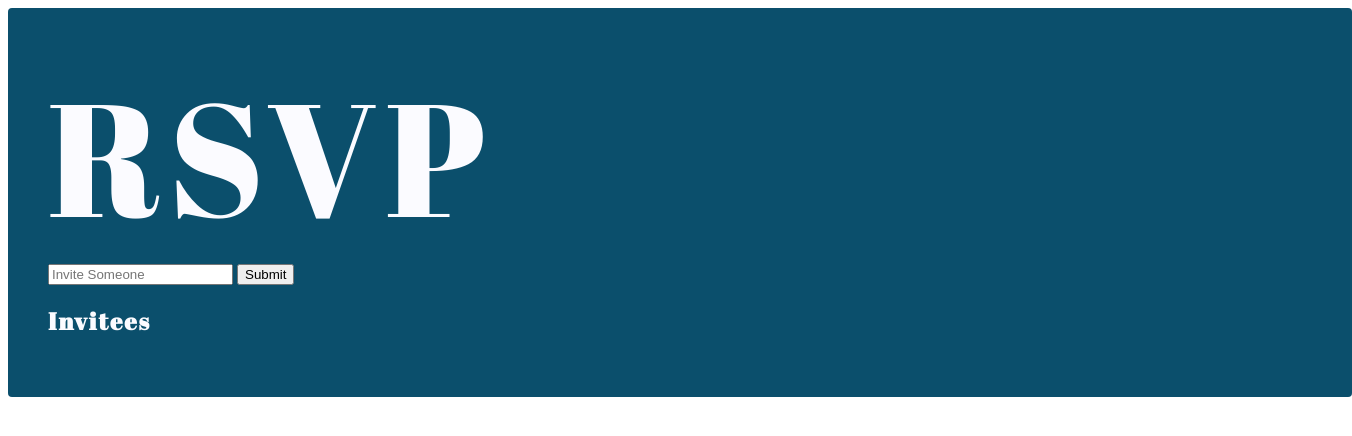
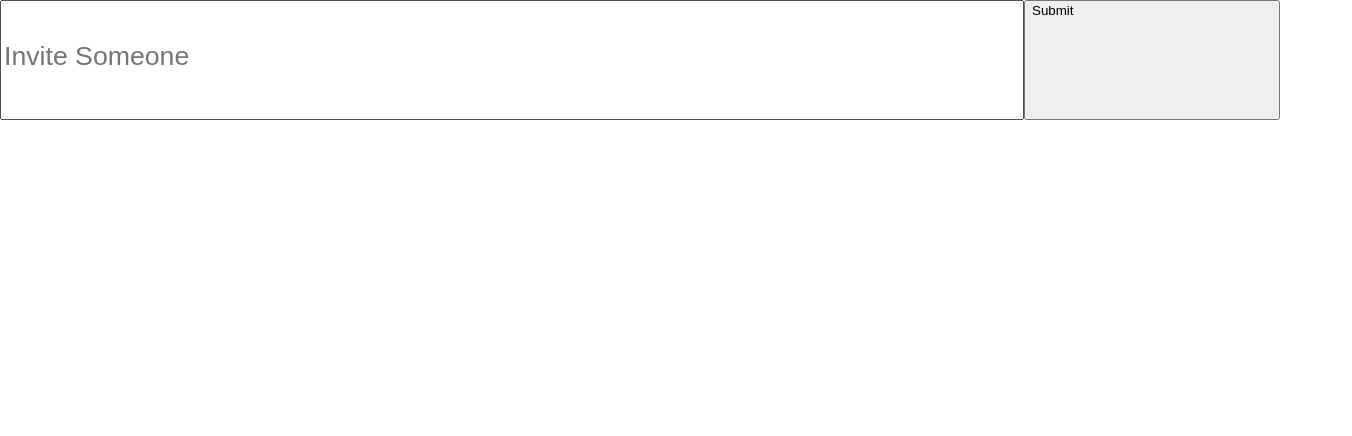
Before and after one commit to Fitzonreee/rsvp-javascript-app, a website: page app/index.html in a window 1280 px wide. Shown: the whole page, 1352 px wide, since content can reach past the window. Drawn offline with Linux system fonts and the light colour scheme.

Commit message:
Removed old styles, created tile layout and started new test js file to play with descreasing the opacity of each li

```diff
--- a/app/index.html
+++ b/app/index.html
@@ -13,7 +13,6 @@
     <div class="wrapper">
 
       <header>
-        <h1>RSVP</h1>
         <form id="registrar">
           <input type="text" name="name" placeholder="Invite Someone">
           <button type="submit" name="submit" value="submit">Submit</button>
@@ -21,15 +20,15 @@
       </header>
 
       <div class="main">
-        <h2>Invitees</h2>
         <ul id="invitedList"></ul>
       </div>
 
     </div> <!-- /.wrapper -->
-
     <!--build:js js/main.min.js -->
     <script src="js/lib/a-library.js"></script>
     <script src="js/main.js"></script>
+    <script src="js/styles.js"></script>
+
     <!-- endbuild -->
   </body>
 </html>
--- /dev/null
+++ b/app/js/styles.js
@@ -0,0 +1 @@
+console.log('This is the styles sheet!');
--- a/app/scss/styles.scss
+++ b/app/scss/styles.scss
@@ -2,16 +2,35 @@ $lightGray: rgba(218, 218, 218, 0.65);
 $green: #20BF55;
 $darkBlue: #0B4F6C;
 $brightBlue: #01BAEF;
-$ghostWhite: #FBFBFF;
+$ghostWhite: #fbd404;
 $sonicSilver: #757575;
+
+html,body {
+  margin: 0;
+  padding: 0;
+}
 
 .wrapper {
   width: 100%;
   margin: 0 auto;
-  padding: 40px;
-  background-color: $darkBlue;
-  border-radius: 4px;
-
+  #registrar {
+    display: flex;
+    input, button {
+      display: inline-flex;
+      box-sizing: border-box;
+      height: 15vh;
+    }
+    input {
+      flex-grow: 3;
+    }
+    input[type="text"]::-webkit-input-placeholder {
+      font-size: 2em;
+    }
+    button {
+      width: 20%;
+    }
+    width: 100%;
+  }
   /* TEXT */
   h1, h2 {
     font-family: 'Abril Fatface', cursive;
@@ -24,15 +43,18 @@ $sonicSilver: #757575;
     letter-spacing: 9px;
   }
   h2 {letter-spacing: 2px;}
-  ul {
+  #invitedList {
     padding: 0;
+    display: flex;
+    flex-flow: row wrap;
+    justify-content: flex-start;
+    margin: 0;
     li {
       font-family: 'Lato', sans-serif;
       list-style-type: none;
       background-color: $ghostWhite;
-      padding: 15px;
-      margin: 20px 0;
-      border-radius: 4px;
+      width: 33.333%;
+      height: 300px;
       &.responded {
         background-color: $green;
       }
```
Also changed, not shown: app/css/styles.css.
